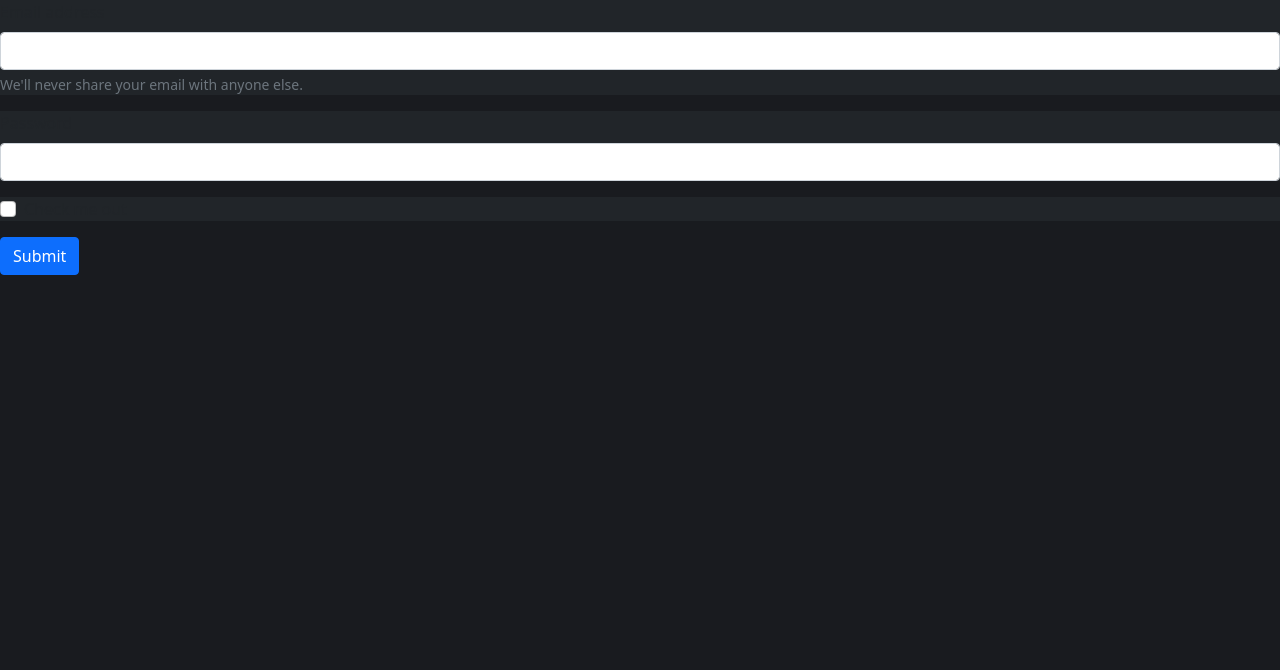
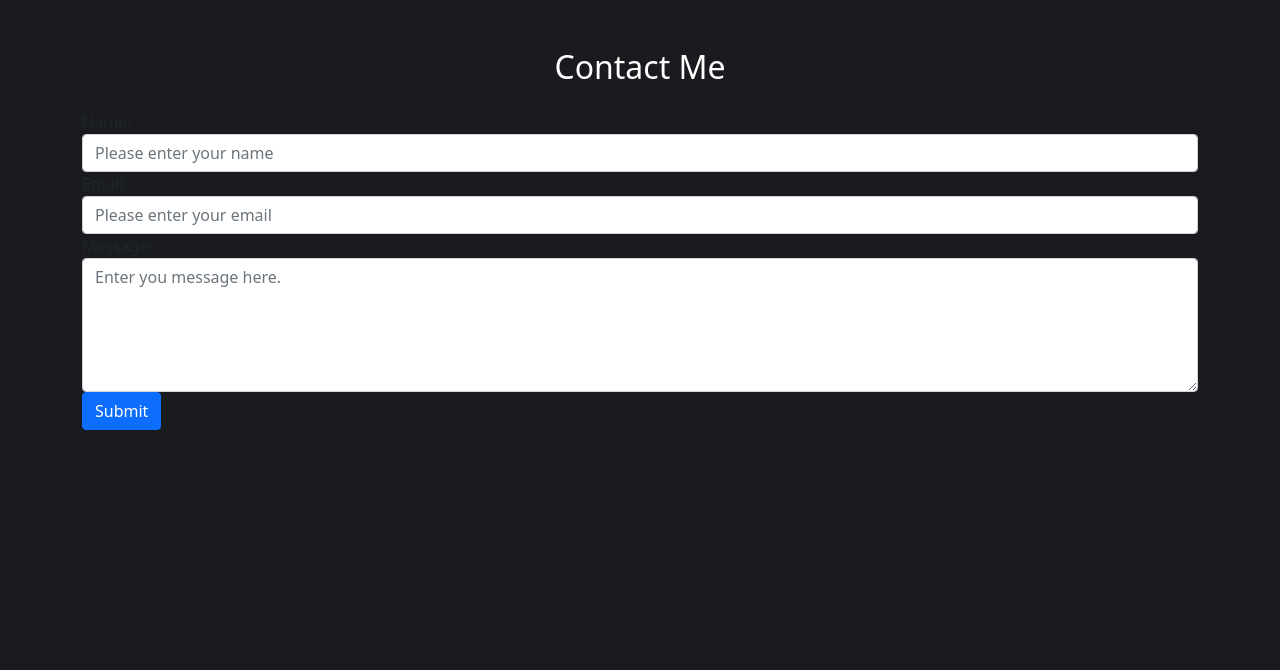
Before and after one commit to Pacey2706/pp4_Train_with_pace, a Django app: page /contact/ in a window 1280 px wide. Shown: the part 56-726 px from the top of the page. Run offline with Django 3.2, Linux system fonts and the light colour scheme.

Commit message:
link contact form to emailjs

```diff
--- /dev/null
+++ b/static/js/script.js
@@ -0,0 +1,19 @@
+//email send function
+function sendMail(event) {
+    event.preventDefault();
+    let name = document.getElementById("name")
+    let email = document.getElementById("email")
+    let message = document.getElementById("message")
+    let params = {
+        from_name : name.value,
+        email : email.value,
+        message : message.value
+    }
+    console.log("gotparams")
+        emailjs.send("service_mjpd28u", "template_v8wvw2w", params)
+            .then(function(response){
+            alert("Thanks your email has been sent!");
+            })
+            .then( document.getElementById("contact_form").reset()
+            )
+}
--- a/templates/base.html
+++ b/templates/base.html
@@ -17,6 +17,7 @@
         integrity="sha384-gtEjrD/SeCtmISkJkNUaaKMoLD0//ElJ19smozuHV6z3Iehds+3Ulb9Bn9Plx0x4" crossorigin="anonymous">
     </script>
     <link rel="stylesheet" href="{% static 'css/style.css' %}">
+    <script type="text/javascript" src="{% static 'js/script.js' %}"></script>
 
 </head>
 
--- a/train_with_pace/templates/train_with_pace/contact.html
+++ b/train_with_pace/templates/train_with_pace/contact.html
@@ -1,20 +1,29 @@
 {% extends "base.html" %}
 
 {% block content %}
-<form>
-    <div class="mb-3 bg-dark sm-12 lg-10">
-      <label for="exampleInputEmail1" class="form-label white">Email address</label>
-      <input type="email" class="form-control" id="exampleInputEmail1" aria-describedby="emailHelp">
-      <div id="emailHelp" class="form-text">We'll never share your email with anyone else.</div>
+<div class="container mt-5">
+  <h2 class="text-center mb-4">Contact Me</h2>
+  <form id="contact_form">
+    <div class="form-group">
+      <label for="name">Name:</label>
+      <input type="text" class="form-control" id="name" name="name" placeholder="Please enter your name" required>
     </div>
-    <div class="mb-3 bg-dark white">
-      <label for="exampleInputPassword1" class="form-label white">Password</label>
-      <input type="password" class="form-control" id="exampleInputPassword1">
+    <div class="form-group">
+      <label for="email">Email:</label>
+      <input type="email" class="form-control" id="email" name="email" placeholder="Please enter your email" required>
     </div>
-    <div class="mb-3 bg-dark form-check white">
-      <input type="checkbox" class="form-check-input" id="exampleCheck1">
-      <label class="form-check-label" for="exampleCheck1">Check me out</label>
+    <div class="form-group">
+      <label for="message">Message:</label>
+      <textarea class="form-control" id="message" name="message" rows="5" placeholder="Enter you message here." required></textarea>
     </div>
-    <button type="submit" class="btn btn-primary">Submit</button>
+    <button type="submit" onclick="sendMail(event)" class="btn btn-primary">Submit</button>
   </form>
+  <script type="text/javascript"
+        src="https://cdn.jsdelivr.net/npm/@emailjs/browser@3/dist/email.min.js">
+</script>
+<script type="text/javascript">
+  (function(){
+     emailjs.init("LvZWmthwhS9_4q_L-");
+  })();
+</script>
 {% endblock %}
```
Also changed, not shown: train_with_pace/templates/train_with_pace/index.html (+4 -4 lines), train_with_pace/templates/train_with_pace/services.html (+8 -8 lines), static/css/style.css (line endings or trailing spaces).
